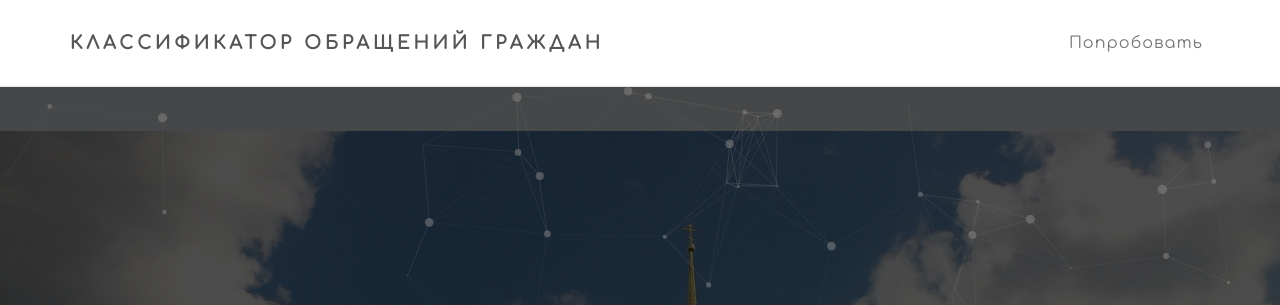
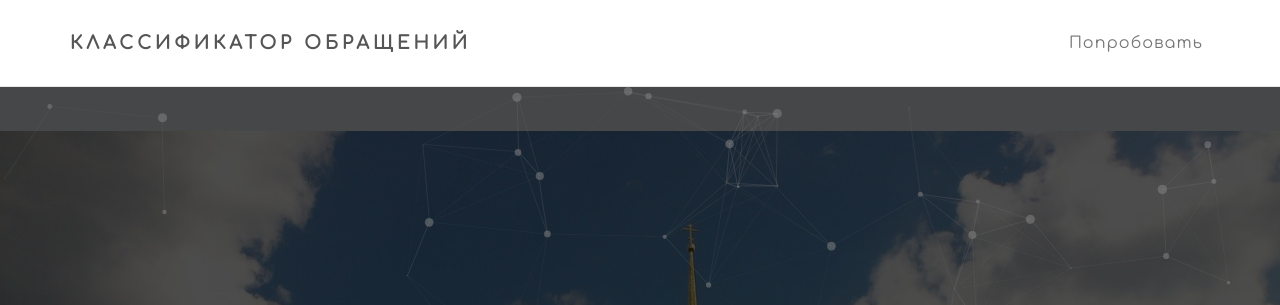
Before and after one commit to Perevalov/appeals-webservice, a Flask app: page / in a window 1280 px wide. Shown: the top 305 px of the page. Run offline with Flask 2, Linux system fonts and the light colour scheme; parts of the project's set-up code (start-up, migrations or seed data) failed here and were passed over; some libraries are stand-ins or nearby versions.

Commit message:
Update header.html

```diff
--- a/templates/header.html
+++ b/templates/header.html
@@ -17,7 +17,7 @@
                     <span class="icon icon-bar"></span>
                     <span class="icon icon-bar"></span>
                </button>
-               <a href="/" class="navbar-brand">Классификатор обращений граждан</a>
+               <a href="/" class="navbar-brand">Классификатор обращений</a>
           </div>
           <div class="collapse navbar-collapse">
                <ul class="nav navbar-nav navbar-right">
```
